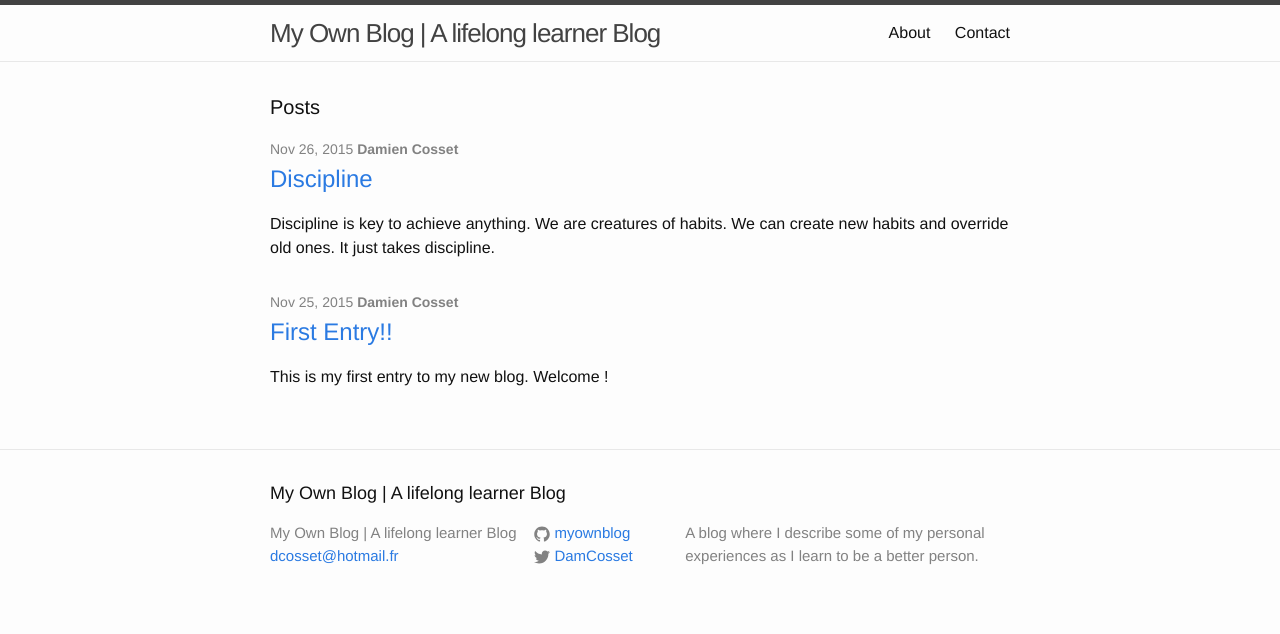
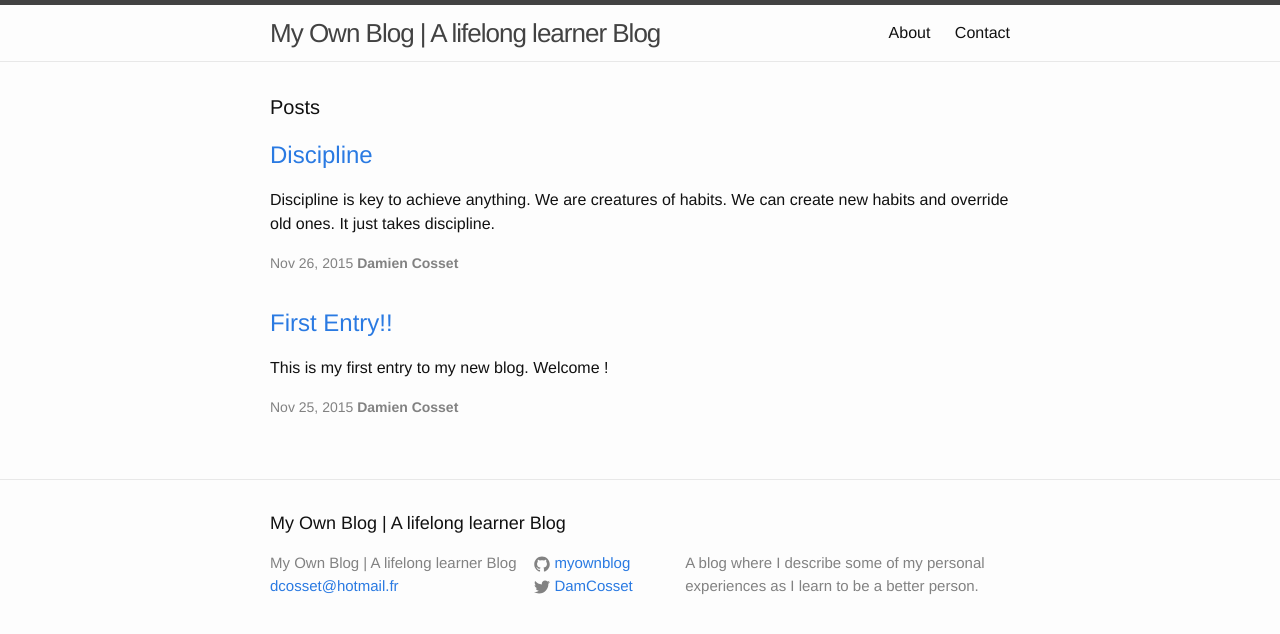
Before and after one commit to myownblog/MyOwnBlog.github.io, a Jekyll site: the page built from index.html, in a window 1280 px wide. Shown: the top 634 px of the page. Built offline with Jekyll 4.4.1, drawn with Linux system fonts in a browser that asks for light colours; the list of posts is cut into pages by our own code.

Commit message:
Changed date and author places

```diff
--- a/index.html
+++ b/index.html
@@ -9,14 +9,14 @@ layout: default
   <ul class="post-list">
     {% for post in paginator.posts %}
       <li>
-        <span class="post-meta">{{ post.date | date: "%b %-d, %Y" }}
-          <b class="post__author">{{ post.author }}</b>
-        </span>
 
         <h2>
           <a class="post-link" href="{{ post.url | prepend: site.baseurl }}">{{ post.title }}</a>
         </h2>
         {{ post.excerpt }}
+        <span class="post-meta">{{ post.date | date: "%b %-d, %Y" }}
+          <b class="post__author">{{ post.author }}</b>
+        </span>
       </li>
     {% endfor %}
   </ul>
```
